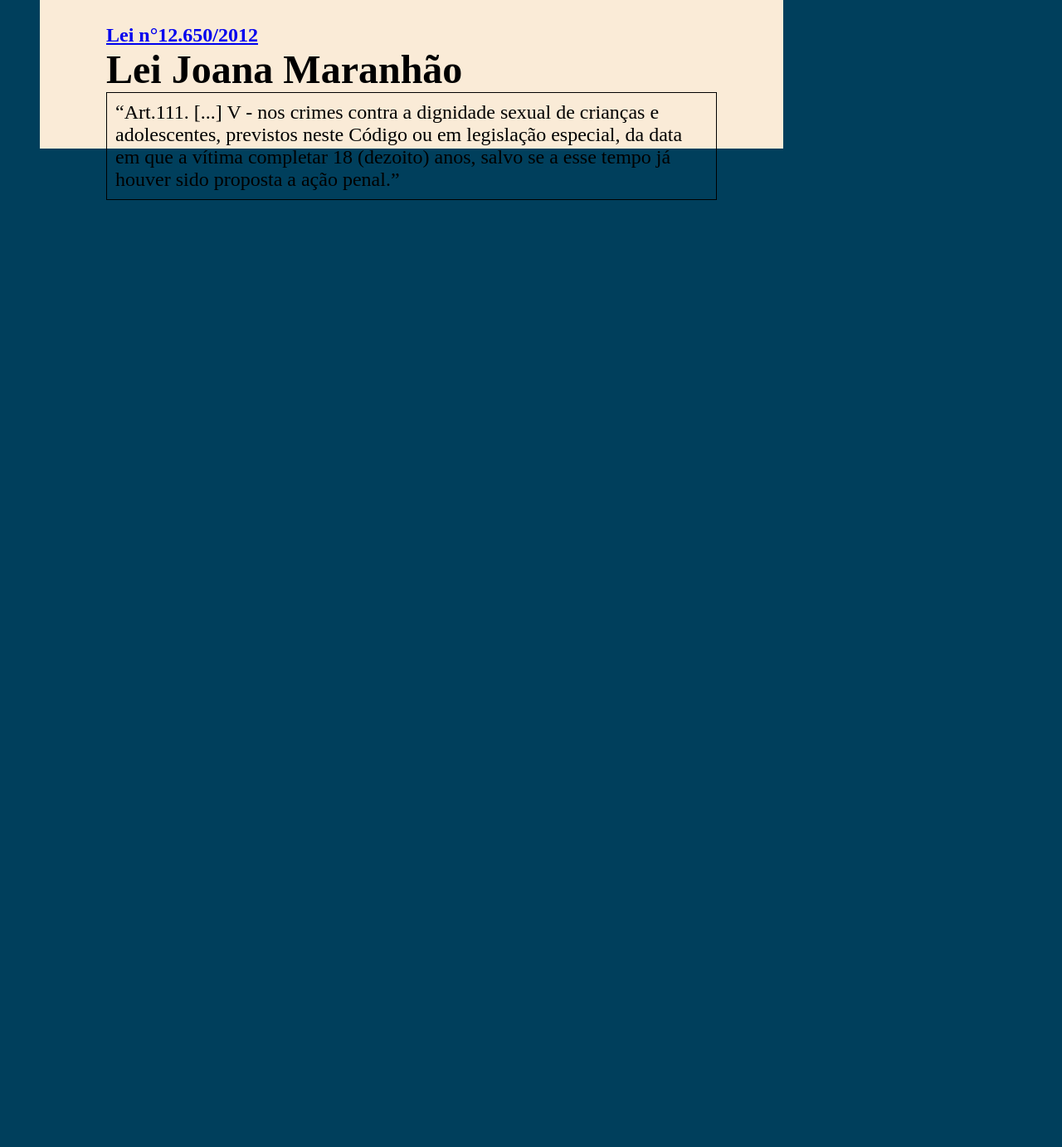
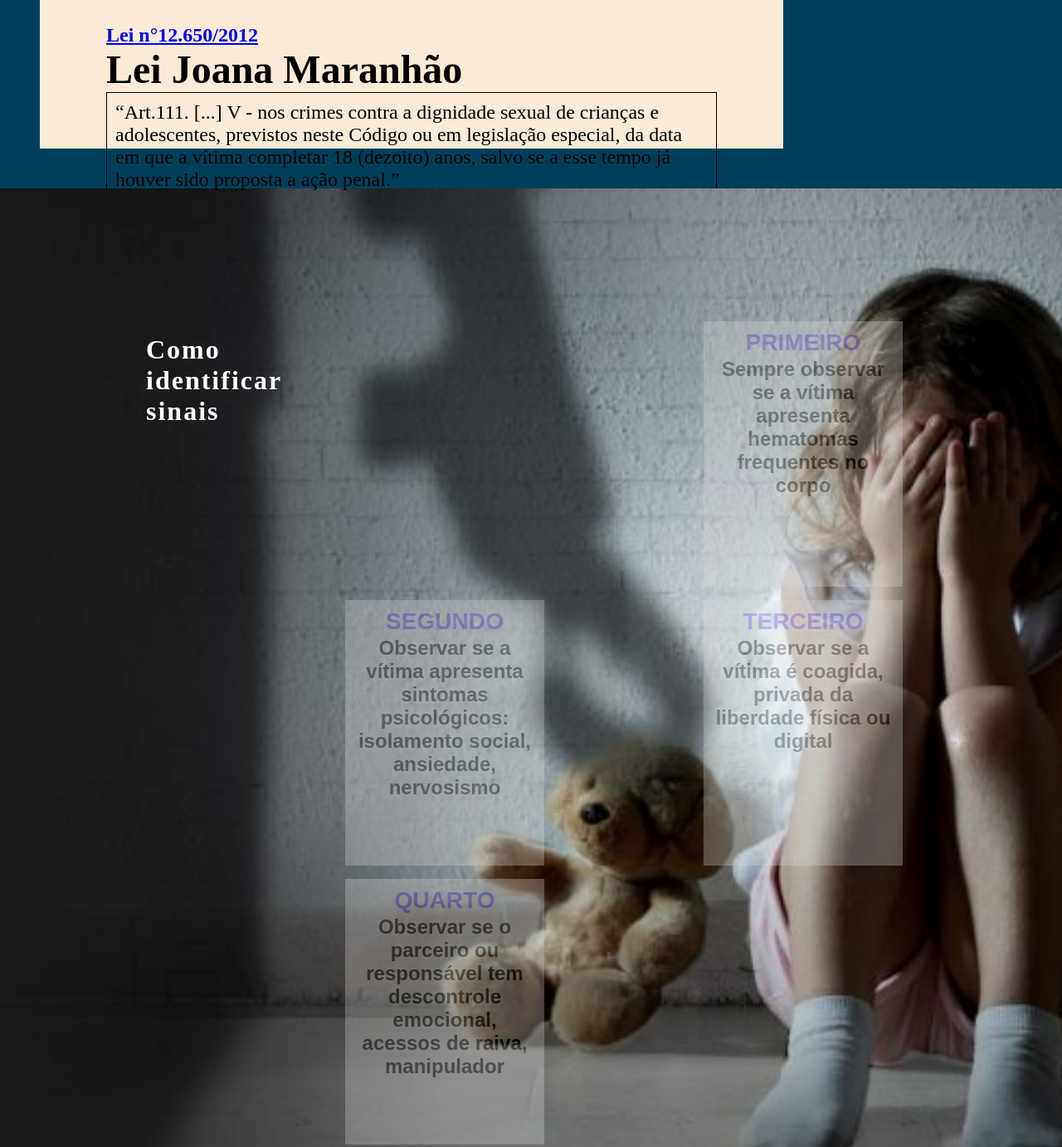
Before and after one commit to DeboraMozart/Contra-Violencia-Domestica, a plain HTML site: page index.html in a window 1280 px wide. Shown: the part 1149-2531 px from the top of the page at 83% size. Before the commit the page ends 1390 px from the top, so only its background shows below. Drawn offline with Linux system fonts and the light colour scheme.

Commit message:
feat: adiciona a secao de identificação de sinais

```diff
--- a/index.html
+++ b/index.html
@@ -41,11 +41,23 @@
             </p>
         </section>
         <section id="identificar-sinais">
-            <h2></h2>
-            <div class="sinais"></div>
-            <div class="sinais"></div>
-            <div class="sinais"></div>
-            <div class="sinais"></div>
+            <h2>Como identificar sinais</h2>
+            <div class="sinais">
+                <h3>Primeiro</h3>
+                <p>Sempre observar se a vítima apresenta hematomas frequentes no corpo</p>
+            </div>
+            <div class="sinais">
+                <h3>Segundo</h3>
+                <p>Observar se a vítima apresenta sintomas psicológicos: isolamento social, ansiedade, nervosismo</p>
+            </div>
+            <div class="sinais">
+                <h3>Terceiro</h3>
+                <p>Observar se a vítima é coagida, privada da liberdade física ou digital</p>
+            </div>
+            <div class="sinais">
+                <h3>Quarto</h3>
+                <p>Observar se o parceiro ou responsável tem descontrole emocional, acessos de raiva, manipulador</p>
+            </div>
         </section>
         <section id="procurar-ajuda">
             <h2></h2>
--- a/src/style/main.css
+++ b/src/style/main.css
@@ -34,7 +34,8 @@ span{
 
 #leis h3{
     font-size: 3rem;
-    margin-bottom: 20px;padding: 0;
+    margin-bottom: 20px;
+    padding: 0;
     margin: 0;
 }
 
@@ -45,9 +46,53 @@ span{
     margin-bottom: 2rem;
     font-size: 1.5em;
 }
-#Leis a{
 
+#identificar-sinais{
+    background: url("/src/imagens/criana-amedontrada.jpg") no-repeat;
+    padding: 11rem;
+    background-size: cover;
+    width: 100%;
+    height: 75rem;
+    margin-top: 3rem;
+    display: grid;
+    grid-template-columns: repeat(2, 1fr);
+    gap: 2rem;
 }
-#identificar-sinais{
-    margin-top: 3rem;
+
+#identificar-sinais h2{
+    color: #ffffff;
+    opacity: 1;
+    width: 5px;
+    font-weight: bolder;
+    font-size: 2rem;
+    letter-spacing: 2px;
 }
+.sinais{
+    background-color: #d9d9d9;
+    height: 20rem;
+    width: 15rem;
+    filter: opacity(30%);
+    font-family: Arial, Helvetica, sans-serif;
+    text-align: center;
+    justify-content: center;
+    font-weight: bold;
+    color: #6B41EA;
+    text-transform: uppercase;
+    font-size: 1.5rem;
+    padding: 10px;
+    margin-left: 15rem;
+    margin-top: -1rem;
+}
+
+#identificar-sinais div:nth-child(even){
+    margin-left: 10rem;
+}
+.sinais h3{
+    margin-bottom: 2px;
+}
+.sinais p{
+    color: #000000;
+    text-transform: none;
+    text-align: center;
+    justify-content: center;
+}
```
